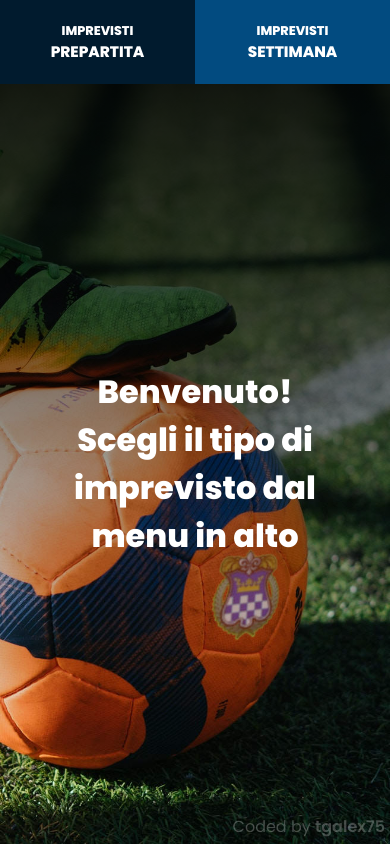
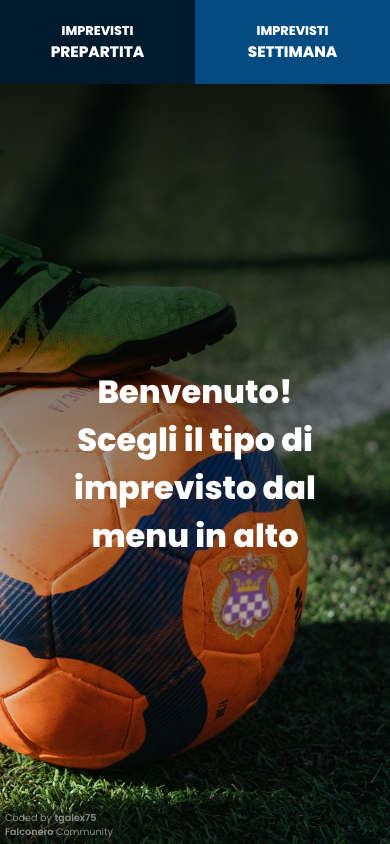
Before and after one commit to tgalex75/ImprevistiFalco, a React (Create React App) app: page / in a window 390 px wide. Built offline with nearby package versions, Linux system fonts and the light colour scheme.

Commit message:
v 1.3.3
Footer Styled:

- media-query rules

```diff
--- a/src/Credits.js
+++ b/src/Credits.js
@@ -4,6 +4,7 @@ export default function Credits(props) {
     return (
         <footer className="footer">
             <p className={props.mainState !== "welcome" ? 'black' : ''}>Coded by <span>tgalex75</span></p>
+            <p className={props.mainState !== "welcome" ? 'black' : ''}><span>Falconero</span> Community</p>
         </footer>
     )
 }
--- a/src/index.css
+++ b/src/index.css
@@ -261,8 +261,10 @@ main.welcome {
     bottom: 0;
     right: 0;
     padding: 5px;
+    text-align: end;
+    font-size: .8em;
     color: #fff;
-    opacity: .25;
+    opacity: .5;
 }
 
 .black {
@@ -311,4 +313,9 @@ main.welcome {
         height: 7rem;
         width: 6rem;
     }
+    .footer {
+        font-size: .6em;
+        text-align: start;
+        left: 0;
+    }
 }
```
